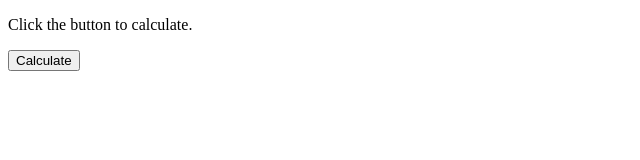
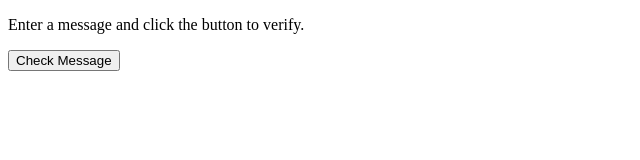
Before and after one commit to Shwermyes/CS3-3Q-Section-AA3-Espadon, a plain HTML site: page index.html in a window 1280 px wide. Shown: the whole page, without its empty margins (0-640 px from the left). Drawn offline with Linux system fonts and the light colour scheme.

Commit message:
Add files via upload

```diff
--- a/index.html
+++ b/index.html
@@ -1,17 +1,19 @@
 <!DOCTYPE html>
 <html>
      <head>
-          <title>JavaScript Functions</title>
+        <title>JavaScript Conditions</title>
 
   <meta charset="UTF-8">
   <meta name="author" content="Shermaine S. Espadon">
-  <meta name="keywords" content="laboratory activity 2.">
-  <meta name="date-submitted" content="15/02/2025">
+  <meta name="keywords" content="laboratory activity 3.">
+  <meta name="date-submitted" content="04/03/2025">
+
+  <script src="script.js">
+</script>
      </head>
            <body>
-            <p id="result">Click the button to calculate.</p>
-            <button onclick="PopulationGrowth()">Calculate</button>
-            <script src="script.js"></script>
+            <p id="result">Enter a message and click the button to verify.</p>
+            <button onclick="Message()">Check Message</button>
 
           </body>
 </html>
```
